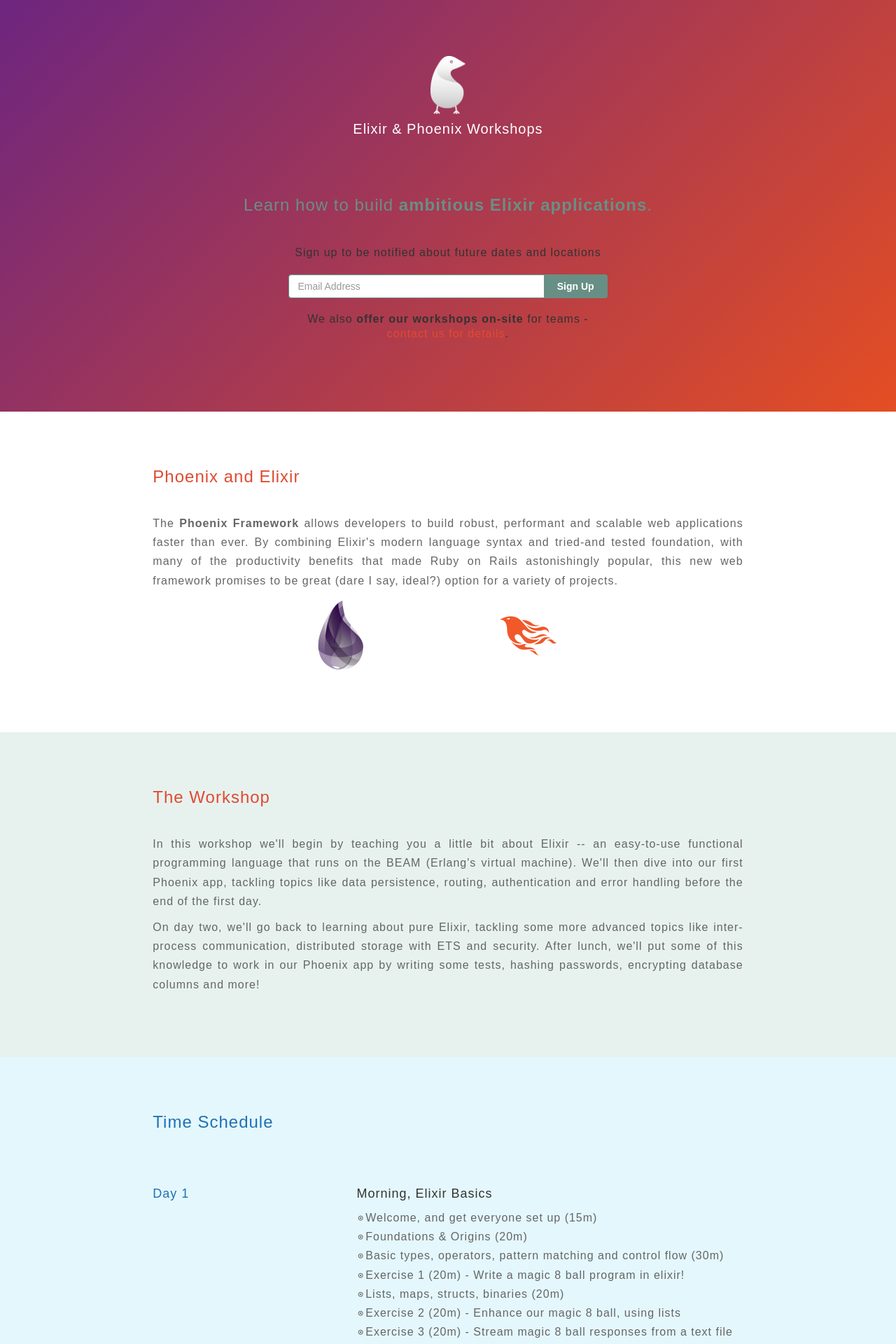
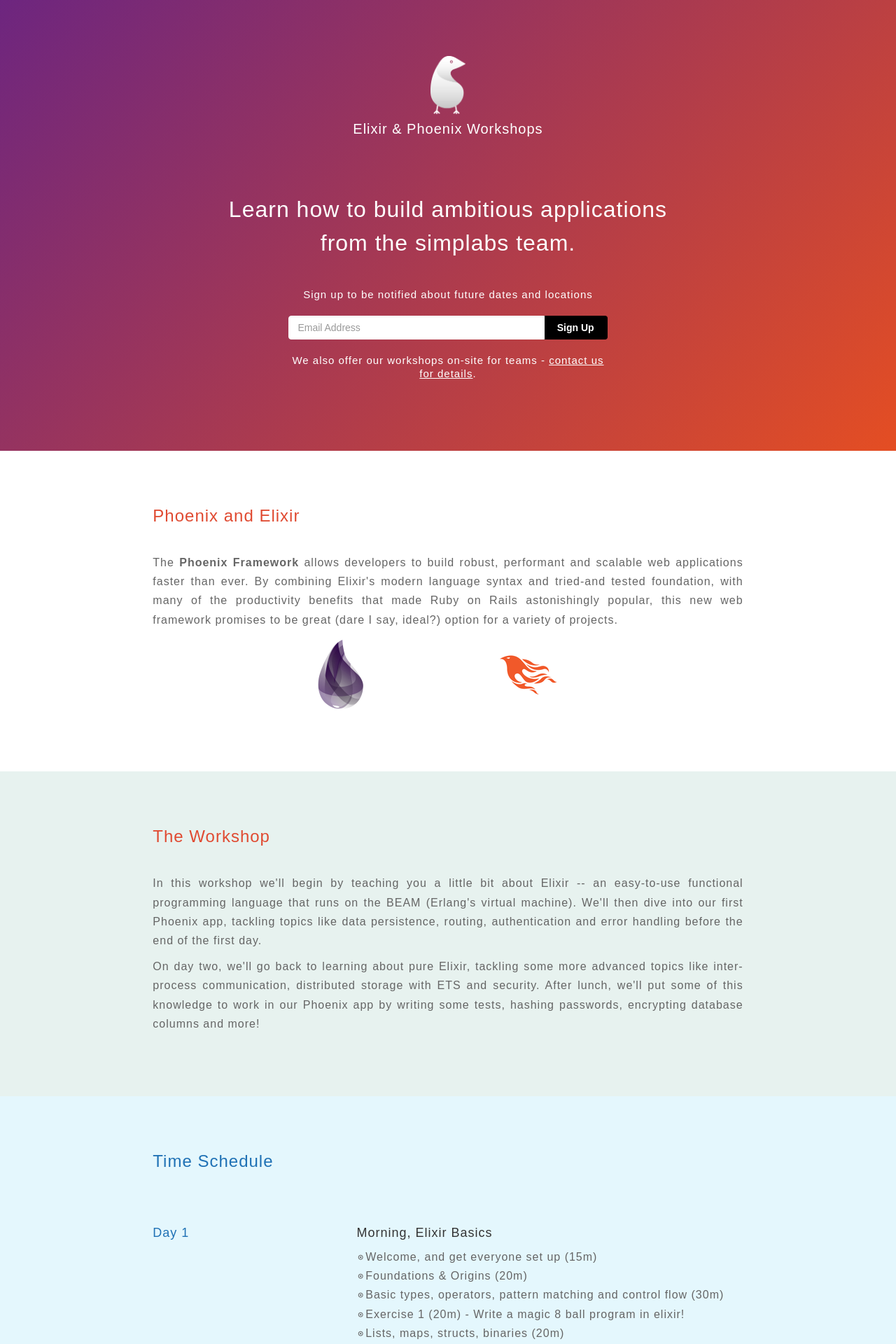
Before and after one commit to mainmatter/elixir-phoenix-workshops, a Jekyll site: the page built from index.html, in a window 1280 px wide. Shown: the top 1920 px of the page at 70% size. Built offline with Jekyll 4.4.1, drawn with Linux system fonts in a browser that asks for light colours; nearby versions of some CDN libraries.

Commit message:
Font style changes for title row

```diff
--- a/css/main.scss
+++ b/css/main.scss
@@ -19,7 +19,7 @@
 .title {
   padding: 80px 0 100px 0;
   text-align: center;
-
+  color: #fff;
   background: #6c2580; /* For browsers that do not support gradients */
   background: -webkit-linear-gradient(135deg,  #6c2580, #e54e22); /* For Safari 5.1 to 6.0 */
   background: -o-linear-gradient(135deg, #6c2580, #e54e22); /* For Opera 11.1 to 12.0 */
@@ -30,23 +30,23 @@
     margin-bottom: 10px;
   }
 
-  h3 {
-    color: #fff;
+  h2 {
     margin: 0 0 40px 0;
     font-size: 20px;
     font-weight: lighter;
-
-    span {
-      font-weight: 500;
-    }
   }
 
   h1 {
-    color: #688f85;
     font-weight: 300;
     line-height: 150%;
-    font-size: 24px;
+    font-size: 32px;
     margin: 80px 0 40px 0;
+  }
+
+  h2, h1 {
+    strong {
+      font-weight: 450;
+    }
   }
 
   h3 {
@@ -55,14 +55,13 @@
 
   h4 {
     font-weight: normal;
-    font-size: 16px;
+    font-size: 15px;
     line-height: 130%;
     margin: 0;
-  }
 
-  h3, h4 {
     a {
-      color: #e04a31;
+      color: #fff;
+      text-decoration: underline;
     }
   }
 
@@ -102,17 +101,17 @@
 
     .input-group {
       input.form-control {
-        border-color: #688f85;
+        border-color: #fff;
       }
 
       .input-group-addon {
-        background-color: #688f85;
-        border-color: #688f85;
+        background-color: #000;
+        border-color: #000;
 
         button {
           color: #fff;
           font-weight: bold;
-          background-color: #688f85;
+          background-color: #000;
           border: none;
 
           &:focus {
@@ -123,7 +122,7 @@
     }
 
     .text-success {
-      color: #688f85;
+      color: #000;
     }
 
     .text-danger, .text-success {
--- a/index.html
+++ b/index.html
@@ -11,8 +11,8 @@
     </div>
     <div class="row">
       <div class="col-xs-10 col-xs-offset-1">
-        <h3><span>Elixir & Phoenix</span> Workshops</h3>
-        <h1>Learn how to build <strong>ambitious Elixir applications</strong>.</h1>
+        <h2><strong>Elixir & Phoenix</strong> Workshops</h2>
+        <h1>Learn how to build <strong>ambitious applications</strong> from the simplabs team.</h1>
       </div>
     </div>
 
@@ -31,7 +31,7 @@
                 </div>
               </div>
             </form>
-            <h4>We also <strong>offer our workshops on-site</strong> for teams - <a href="mailto:info@simplabs.com?subject=Elixir Phoenix Workshops - On-site">contact us for details</a>.</h4>
+            <h4>We also offer our workshops on-site for teams - <a href="mailto:info@simplabs.com?subject=Elixir Phoenix Workshops - On-site">contact us for details</a>.</h4>
           </div>
         </div>
       </div>
```
